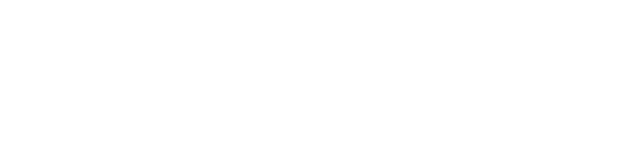
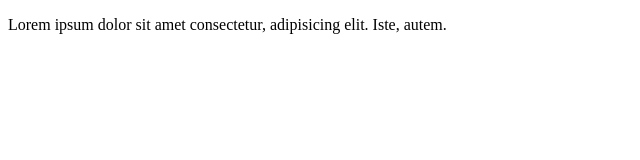
Before and after one commit to HarPir/individual-works, a plain HTML site: page index.html in a window 1280 px wide. Shown: the whole page, without its empty margins (0-640 px from the left). Drawn offline with Linux system fonts and the light colour scheme.

Commit message:
modified test file

```diff
--- a/index.html
+++ b/index.html
@@ -7,6 +7,10 @@
     <title>Document</title>
 </head>
 <body>
-
+    <div>
+        <p>
+            Lorem ipsum dolor sit amet consectetur, adipisicing elit. Iste, autem.
+        </p>
+    </div>
 </body>
 </html>
```
